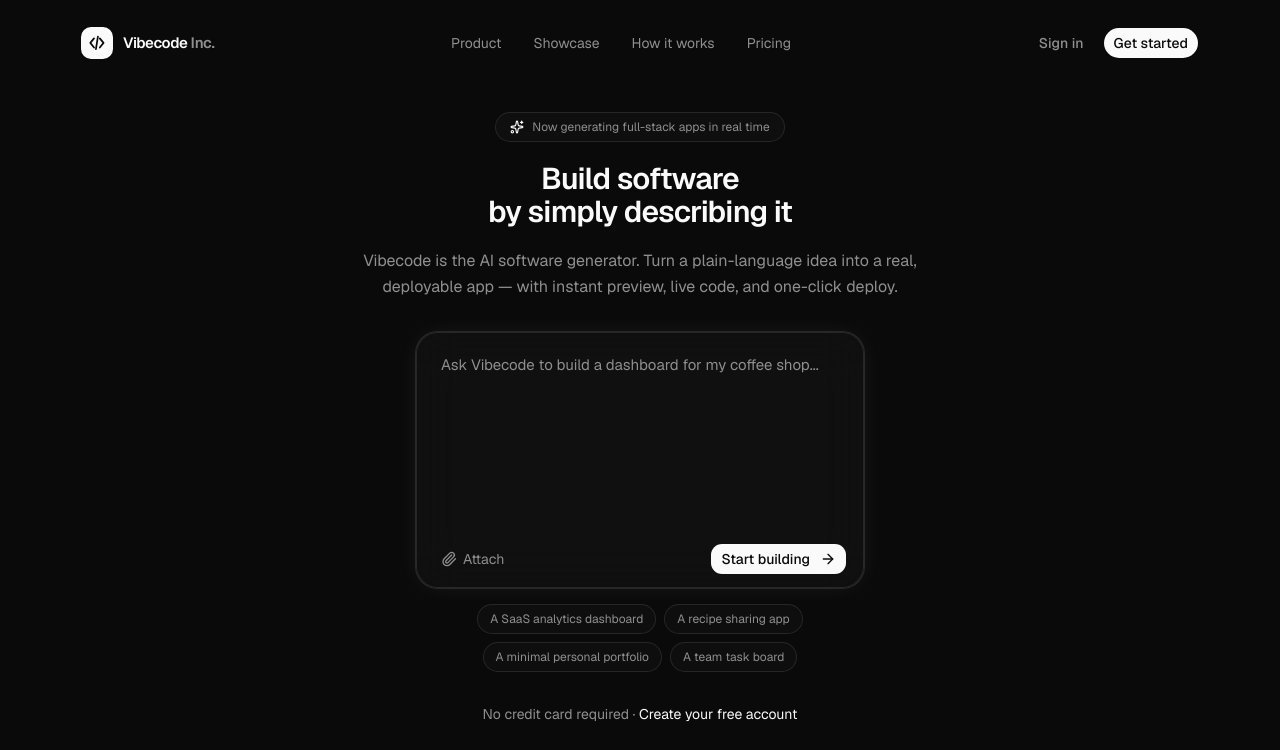
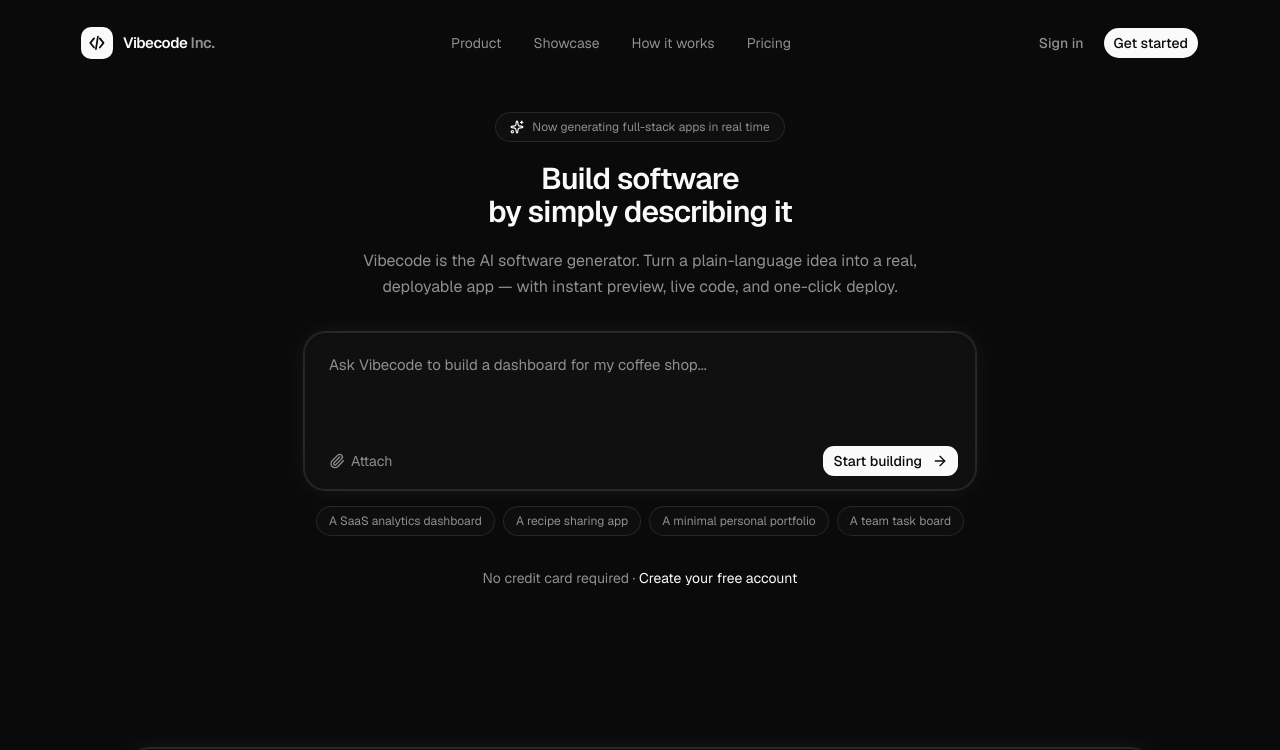
Before and after one commit to kakahanif10-dot/vibecode-69-9t, a Next.js app: page / in a window 1280 px wide. Shown: the top 750 px of the page. Built offline with nearby package versions, Linux system fonts and the light colour scheme.

Commit message:
feat: adjust hero component size and textarea rows

```diff
--- a/components/landing/hero.tsx
+++ b/components/landing/hero.tsx
@@ -62,7 +62,7 @@ export function Hero() {
           initial={{ opacity: 0, y: 24, scale: 0.98 }}
           animate={{ opacity: 1, y: 0, scale: 1 }}
           transition={{ duration: 0.6, delay: 0.2 }}
-          className="mt-8 w-full max-w-md"
+          className="mt-8 w-full max-w-2xl"
         >
           <div className="rounded-2xl border border-border bg-card/70 p-2 backdrop-blur-xl glow-border">
             <textarea
@@ -79,7 +79,7 @@ export function Hero() {
                   start()
                 }
               }}
-              rows={7}
+              rows={3}
               placeholder="Ask Vibecode to build a dashboard for my coffee shop..."
               className="w-full resize-none bg-transparent px-4 py-3 text-left text-[15px] leading-relaxed text-foreground placeholder:text-muted-foreground focus:outline-none"
             />
```
